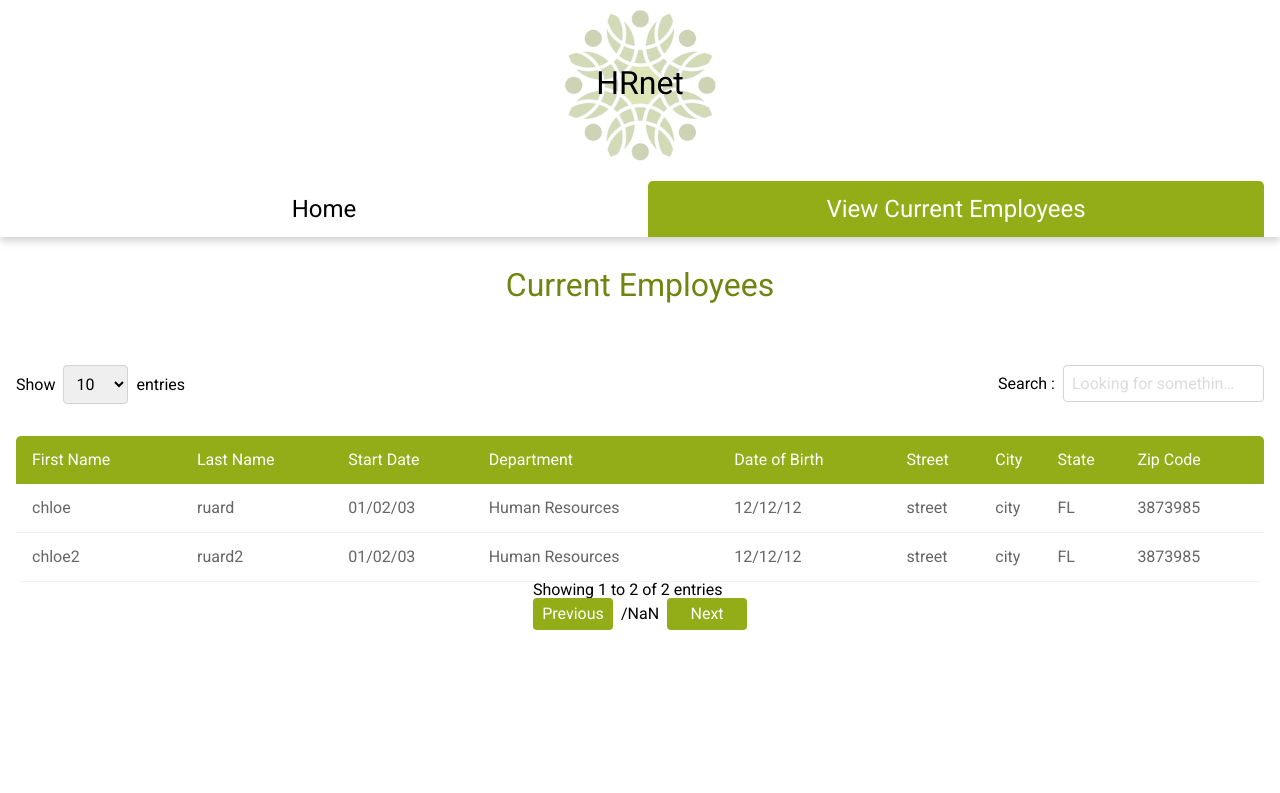
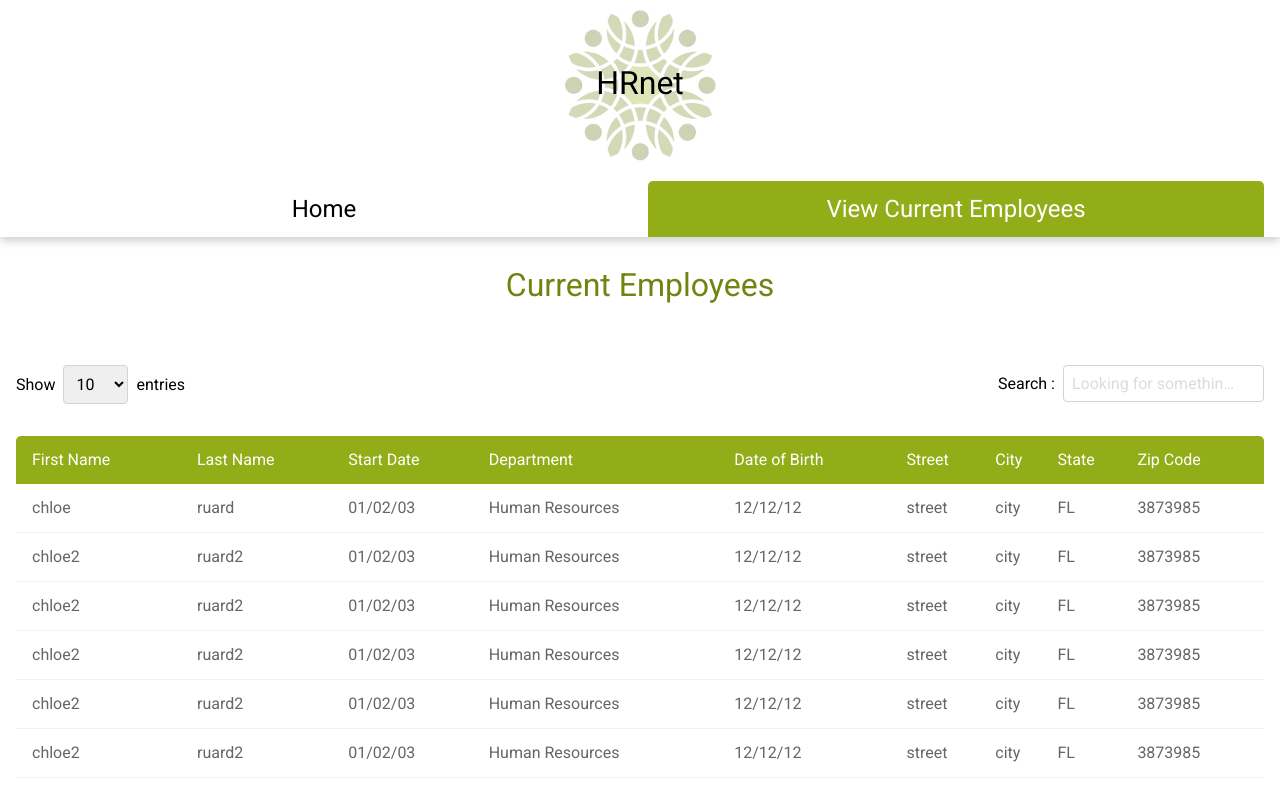
Before and after one commit to badbmo/ChloeRuard_14_30032021, a React (Create React App) app: page /employee-list in a window 1280 px wide. Shown: the top 793 px of the page. Built offline with nearby package versions, Linux system fonts and the light colour scheme.

Commit message:
added working pagination to Table removed const that are in utils now

```diff
--- a/src/components/Table.js
+++ b/src/components/Table.js
@@ -1,10 +1,13 @@
 import React from "react";
 import "../style/table.css";
+import { useState } from "react";
 import Search from "./Search";
+import Dropdown from "./Dropdown";
+import Pagination from "./Pagination";
 import { tableHeadData } from "../utils/const/tableHeadData";
-import Dropdown from "./Dropdown";
-import { useState } from "react";
-import Pagination from "./Pagination";
+import { bodyData } from "../utils/const/mockedData";
+import { entriesValue } from "../utils/const/entriesValue";
+
 
 /**
  * Table Component to display current employees
@@ -12,7 +15,19 @@ import Pagination from "./Pagination";
  */
 
 function Table() {
-	const [entry, setEntry] = useState("");
+	const [entry, setEntry] = useState(10);
+	//entry = itemsperpage
+
+	// const [sortedData, setsortedData] = useState("");
+	const [currentPage, setCurrentPage] = useState(1);
+
+	const totalDataLength = bodyData.length;
+	const startItem = (currentPage - 1) * entry;
+	const endItem = currentPage * entry;
+	const displayedData = bodyData.slice(startItem, endItem);
+	const displayedDataLength = displayedData.length;
+	const firstDisplayedData = startItem+1
+	const lastDisplayedData = bodyData.indexOf(displayedData[displayedDataLength-1])+1;
 
 	const tableHead = (list) => {
 		return list.map((item, index) => {
@@ -25,7 +40,6 @@ function Table() {
 	};
 
 	// const dataOrder = ["firstName", "lastName", "startDate", "department", "birthDate", "street", "city", "stateShort", ]
-
 	const tableBody = (data) => {
 		return data.map((item, index) => (
 			<tr key={index} className="table__row">
@@ -42,35 +56,6 @@ function Table() {
 		));
 	};
 
-	const bodyData = [
-		{
-			firstName: "chloe",
-			lastName: "ruard",
-			birthDate: "12/12/12",
-			startDate: "01/02/03",
-			street: "street",
-			city: "city",
-			state: "Florida",
-			stateShort: "FL",
-			zipCode: "3873985",
-			department: "Human Resources",
-		},
-		{
-			firstName: "chloe2",
-			lastName: "ruard2",
-			birthDate: "12/12/12",
-			startDate: "01/02/03",
-			street: "street",
-			city: "city",
-			state: "Florida",
-			stateShort: "FL",
-			zipCode: "3873985",
-			department: "Human Resources",
-		},
-	];
-
-	const entriesValue = [{ name: 10 }, { name: 25 }, { name: 50 }, { name: 100 }];
-
 	return (
 		<main className="main__table">
 			<h2 className="table__title">Current Employees</h2>
@@ -85,11 +70,11 @@ function Table() {
 				<thead>
 					<tr className="table__head">{tableHead(tableHeadData)}</tr>
 				</thead>
-				<tbody>{tableBody(bodyData)}</tbody>
+				<tbody>{tableBody(displayedData)}</tbody>
 			</table>
 			<section className="bottomSection__table">
-				<div>Showing 1 to 2 of 2 entries</div>
-				<Pagination />
+				<div>Showing {firstDisplayedData} to {lastDisplayedData} of {totalDataLength} entries</div>
+				<Pagination dataLength={totalDataLength} pageSize={entry} currentPage={currentPage} setCurrentPage={setCurrentPage}/>
 			</section>
 		</main>
 	);
--- a/src/style/table.css
+++ b/src/style/table.css
@@ -51,7 +51,7 @@
 
 /* Mise en page page*/
 
-.topSection__table {
+.topSection__table, .bottomSection__table {
 	width: 100%;
 	display: flex;
 	justify-content: space-between;
```
